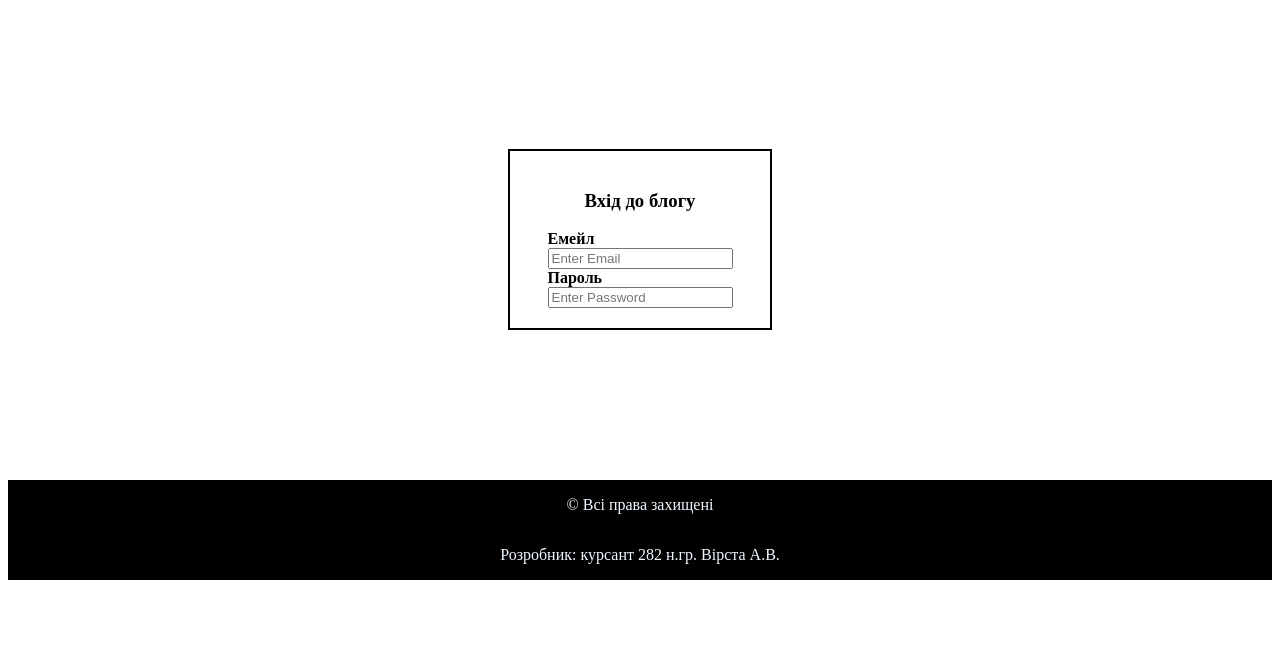
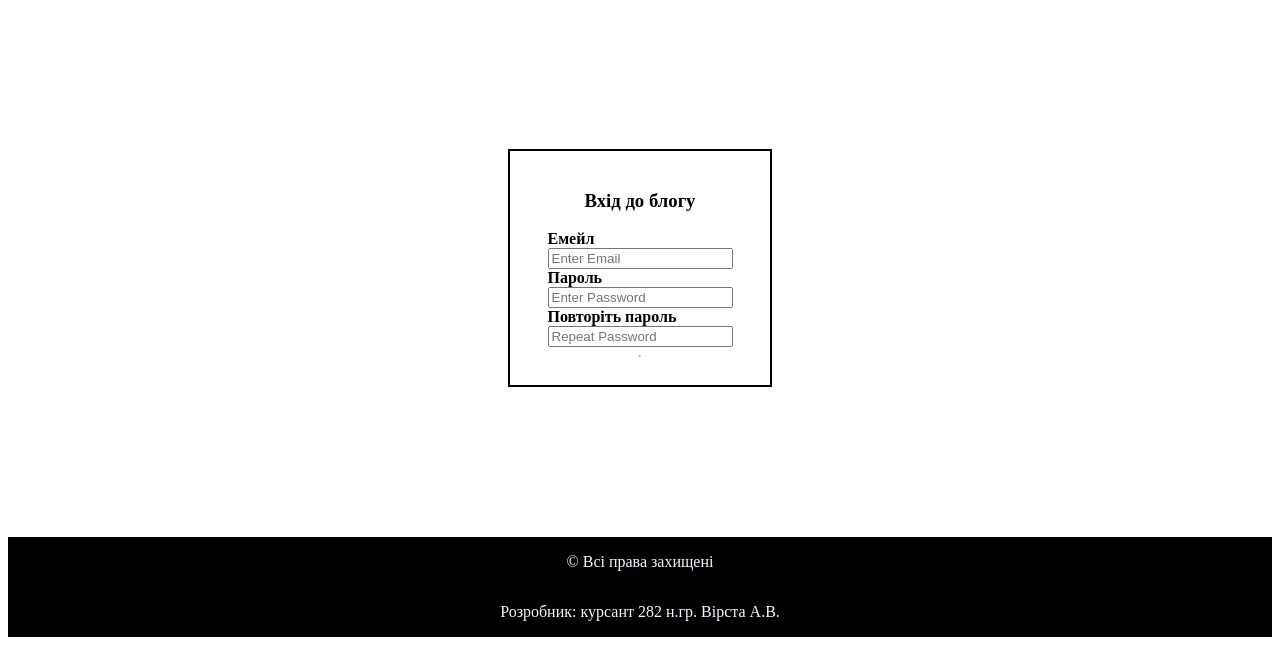
Before and after one commit to Anastasia21O/pzTRP, a plain HTML site: page register.html in a window 1280 px wide. Shown: the part 141-800 px from the top of the page. Drawn offline with Linux system fonts and the light colour scheme.

Commit message:
Додання вводу повтору пароля

```diff
--- a/register.html
+++ b/register.html
@@ -32,7 +32,10 @@
             <label for="psw"><b>Пароль</b></label>
             <input type="password" placeholder="Enter Password" name="psw" required>
 
-
+            <!--suppress XmlInvalidId -->
+            <label for="psw-repeat"><b>Повторіть пароль</b></label>
+            <input type="password" placeholder="Repeat Password" name="psw-repeat" required>
+            <hr>
         </div>
     </div>
     <footer>
```
